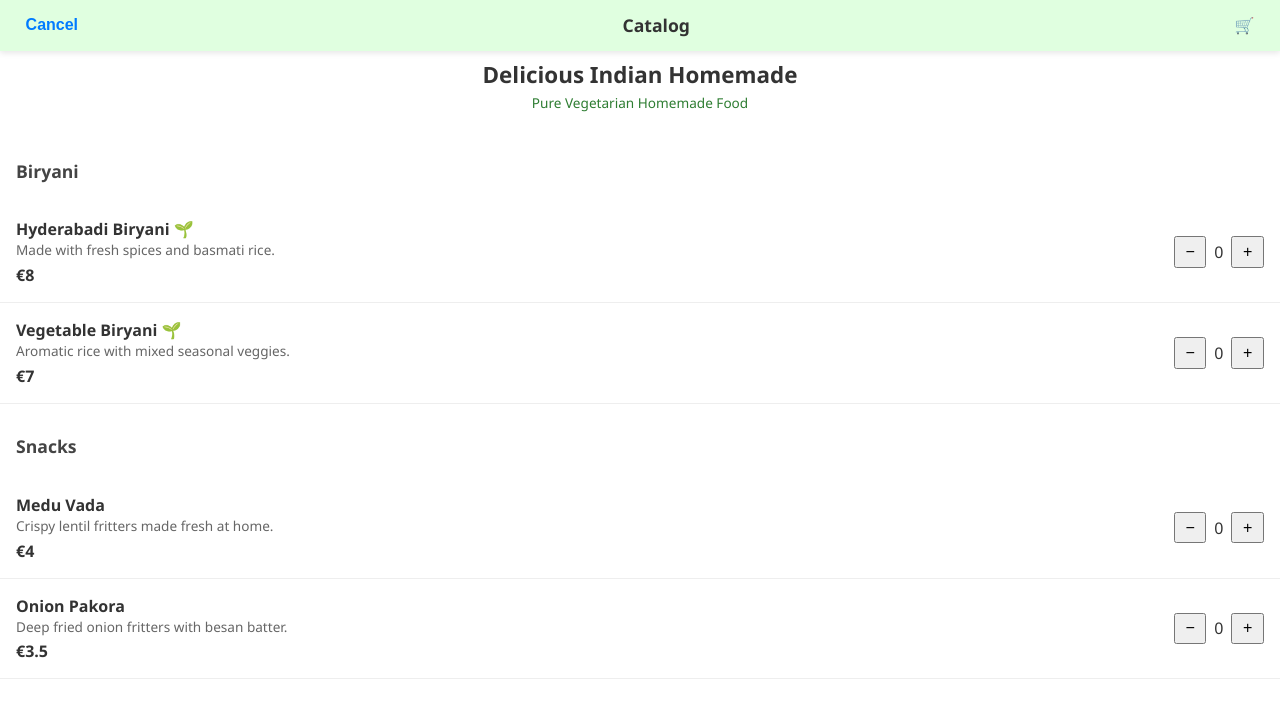
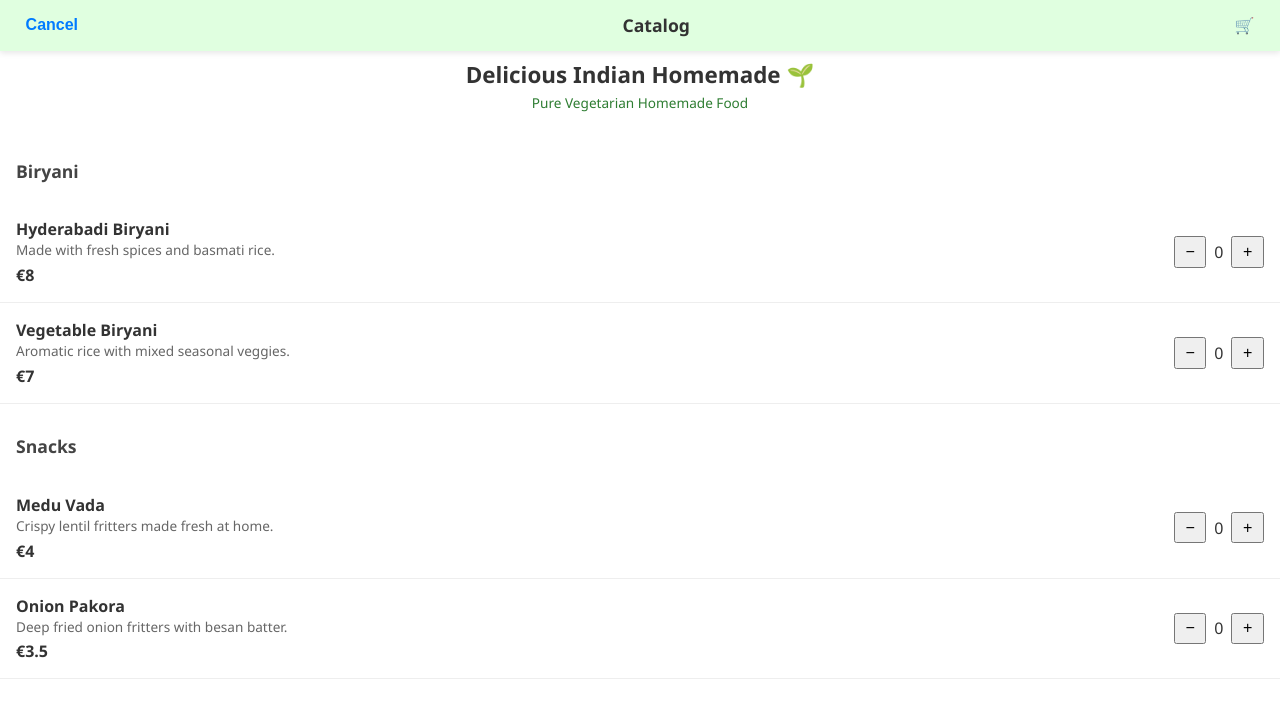
Before and after one commit to ShwetaProTest/IndianHomemadeDelight, a plain HTML site: page index.html in a window 1280 px wide. Drawn offline with Linux system fonts and the light colour scheme.

Commit message:
Update index.html

```diff
--- a/index.html
+++ b/index.html
@@ -166,7 +166,7 @@
 
   <!-- Title Below Header -->
   <div class="subheader">
-    <div class="main-title">Delicious Indian Homemade</div>
+    <div class="main-title">Delicious Indian Homemade 🌱</div>
     <div class="subtitle">Pure Vegetarian Homemade Food</div>
   </div>
 
@@ -175,7 +175,7 @@
     <h2>Biryani</h2>
     <div class="item">
       <div class="item-info">
-        <div class="item-name">Hyderabadi Biryani 🌱</div>
+        <div class="item-name">Hyderabadi Biryani</div>
         <div class="item-desc">Made with fresh spices and basmati rice.</div>
         <div class="price">€8</div>
       </div>
@@ -188,7 +188,7 @@
 
     <div class="item">
       <div class="item-info">
-        <div class="item-name">Vegetable Biryani 🌱</div>
+        <div class="item-name">Vegetable Biryani</div>
         <div class="item-desc">Aromatic rice with mixed seasonal veggies.</div>
         <div class="price">€7</div>
       </div>
```
